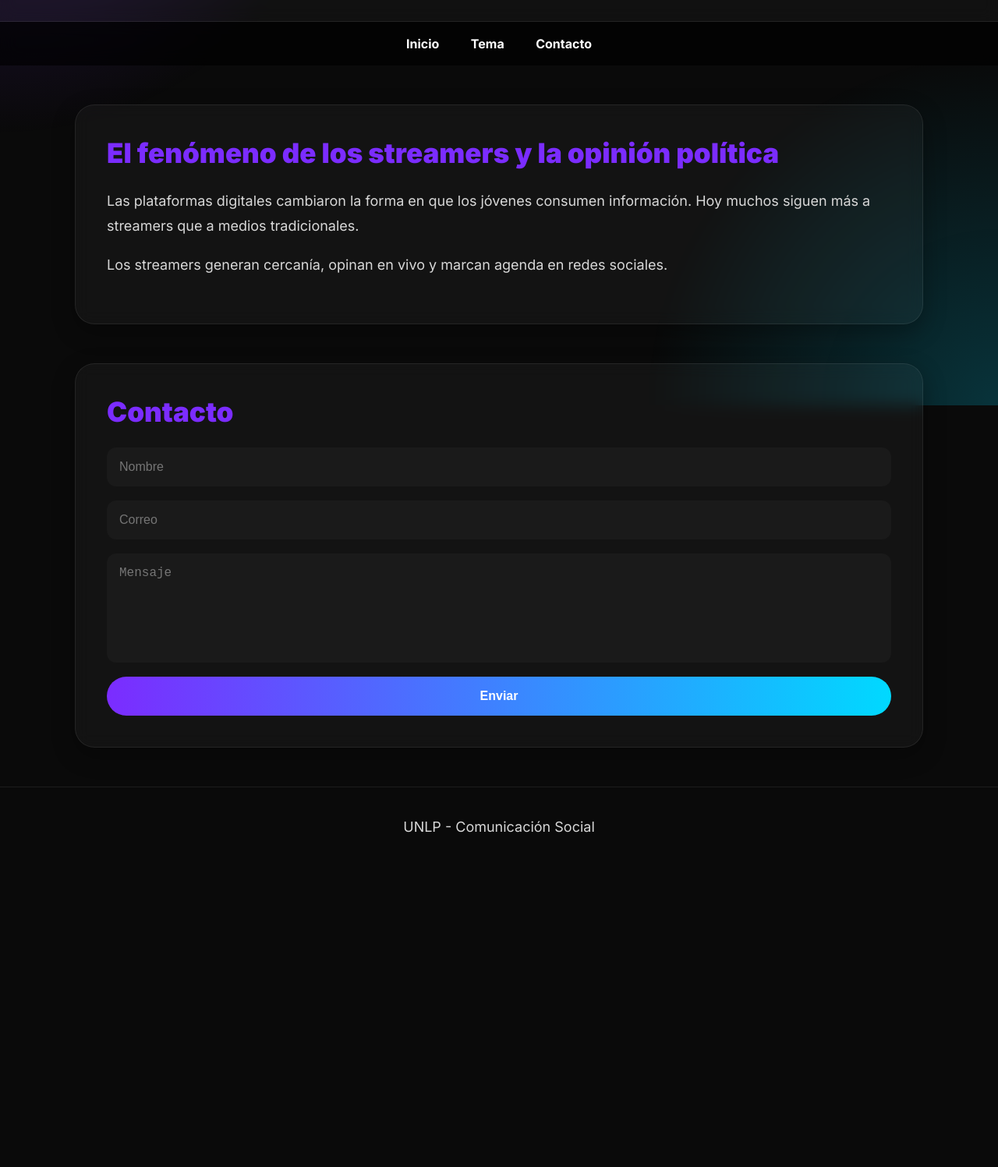
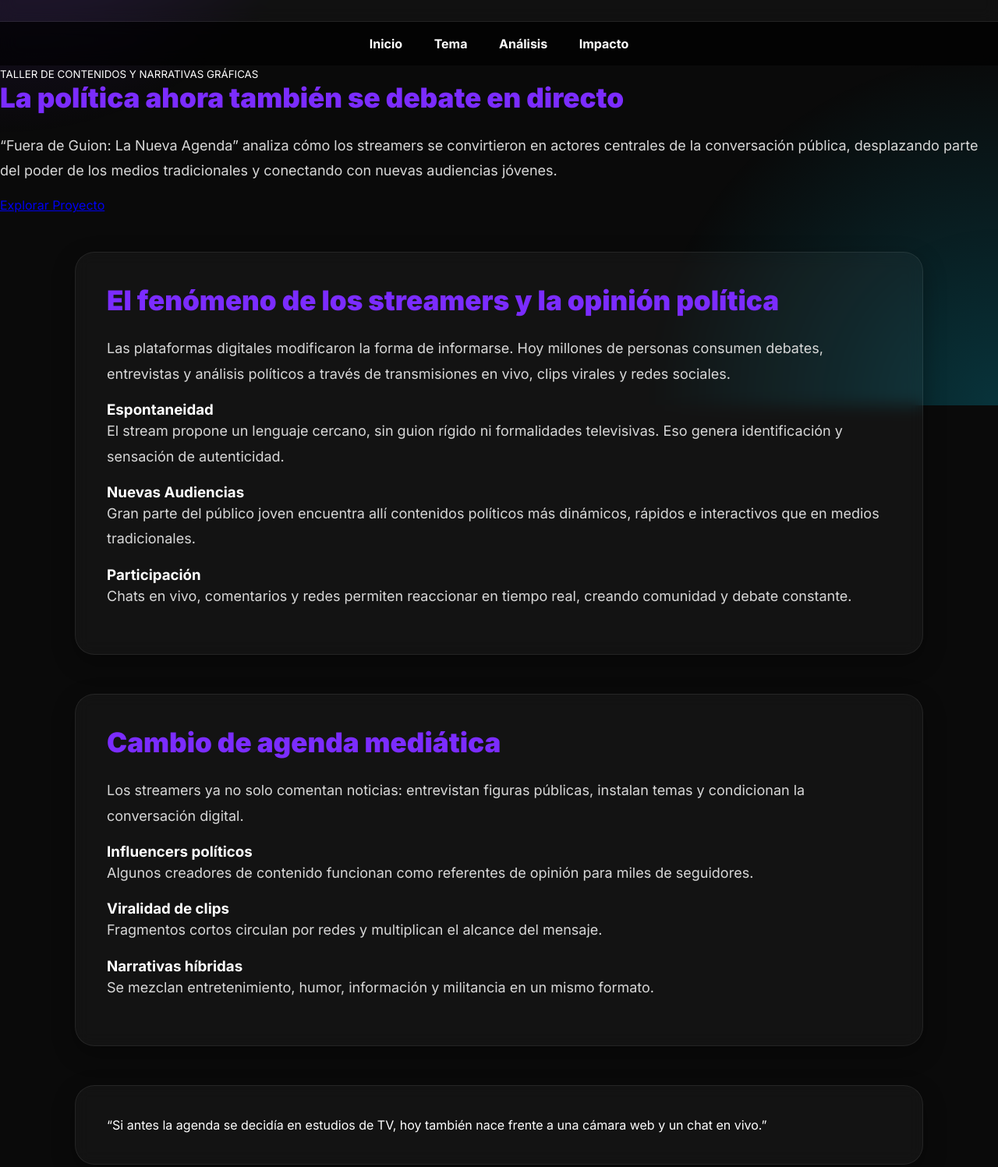
Before and after one commit to anamudia154-oss/Narrativas-Graficas, a plain HTML site: page index.html in a window 1280 px wide. Shown: the part 280-1777 px from the top of the page at 78% size. Before the commit the page ends 1410 px from the top, so only its background shows below. Drawn offline with Linux system fonts and the light colour scheme.

Commit message:
acomodo el html

```diff
--- a/index.html
+++ b/index.html
@@ -9,43 +9,118 @@
 
 <body>
 
-<header>
+<header id="inicio">
     <h1>Fuera de Guion</h1>
     <p>La Nueva Agenda</p>
 </header>
 
 <nav>
-    <a href="#">Inicio</a>
-    <a href="#">Tema</a>
-    <a href="#">Contacto</a>
+    <a href="#inicio">Inicio</a>
+    <a href="#tema">Tema</a>
+    <a href="#analisis">Análisis</a>
+    <a href="#impacto">Impacto</a>
 </nav>
 
-<section class="contenido">
+<section class="hero">
+    <small>TALLER DE CONTENIDOS Y NARRATIVAS GRÁFICAS</small>
+
+    <h2>La política ahora también se debate <span>en directo</span></h2>
+
+    <p>
+        “Fuera de Guion: La Nueva Agenda” analiza cómo los streamers se convirtieron
+        en actores centrales de la conversación pública, desplazando parte del poder
+        de los medios tradicionales y conectando con nuevas audiencias jóvenes.
+    </p>
+
+    <a href="#tema" class="btn">Explorar Proyecto</a>
+</section>
+
+<section class="contenido" id="tema">
+
     <h2>El fenómeno de los streamers y la opinión política</h2>
 
     <p>
-        Las plataformas digitales cambiaron la forma en que los jóvenes consumen información.
-        Hoy muchos siguen más a streamers que a medios tradicionales.
+        Las plataformas digitales modificaron la forma de informarse.
+        Hoy millones de personas consumen debates, entrevistas y análisis políticos
+        a través de transmisiones en vivo, clips virales y redes sociales.
     </p>
 
-    <p>
-        Los streamers generan cercanía, opinan en vivo y marcan agenda en redes sociales.
-    </p>
+    <div class="grid">
+
+        <div class="card">
+            <h3>Espontaneidad</h3>
+            <p>
+                El stream propone un lenguaje cercano, sin guion rígido ni formalidades
+                televisivas. Eso genera identificación y sensación de autenticidad.
+            </p>
+        </div>
+
+        <div class="card">
+            <h3>Nuevas Audiencias</h3>
+            <p>
+                Gran parte del público joven encuentra allí contenidos políticos más dinámicos,
+                rápidos e interactivos que en medios tradicionales.
+            </p>
+        </div>
+
+        <div class="card">
+            <h3>Participación</h3>
+            <p>
+                Chats en vivo, comentarios y redes permiten reaccionar en tiempo real,
+                creando comunidad y debate constante.
+            </p>
+        </div>
+
+    </div>
 </section>
 
-<section class="formulario">
-    <h2>Contacto</h2>
+<section class="contenido" id="analisis">
 
-    <form>
-        <input type="text" placeholder="Nombre">
-        <input type="email" placeholder="Correo">
-        <textarea placeholder="Mensaje"></textarea>
-        <button type="submit">Enviar</button>
-    </form>
+    <h2>Cambio de agenda mediática</h2>
+
+    <p>
+        Los streamers ya no solo comentan noticias: entrevistan figuras públicas,
+        instalan temas y condicionan la conversación digital.
+    </p>
+
+    <div class="grid">
+
+        <div class="card">
+            <h3>Influencers políticos</h3>
+            <p>
+                Algunos creadores de contenido funcionan como referentes de opinión
+                para miles de seguidores.
+            </p>
+        </div>
+
+        <div class="card">
+            <h3>Viralidad de clips</h3>
+            <p>
+                Fragmentos cortos circulan por redes y multiplican el alcance del mensaje.
+            </p>
+        </div>
+
+        <div class="card">
+            <h3>Narrativas híbridas</h3>
+            <p>
+                Se mezclan entretenimiento, humor, información y militancia en un mismo formato.
+            </p>
+        </div>
+
+    </div>
+</section>
+
+<section class="formulario" id="impacto">
+
+    <div class="quote">
+        “Si antes la agenda se decidía en estudios de TV,
+        hoy también nace frente a una cámara web y un chat en vivo.”
+    </div>
+
 </section>
 
 <footer>
-    <p>UNLP - Comunicación Social</p>
+    Proyecto académico para Taller de Contenidos y Narrativas Gráficas · Licenciatura en Comunicación Social · Facultad de Periodismo y Comunicación Social · UNLP
 </footer>
 
 </body>
```
